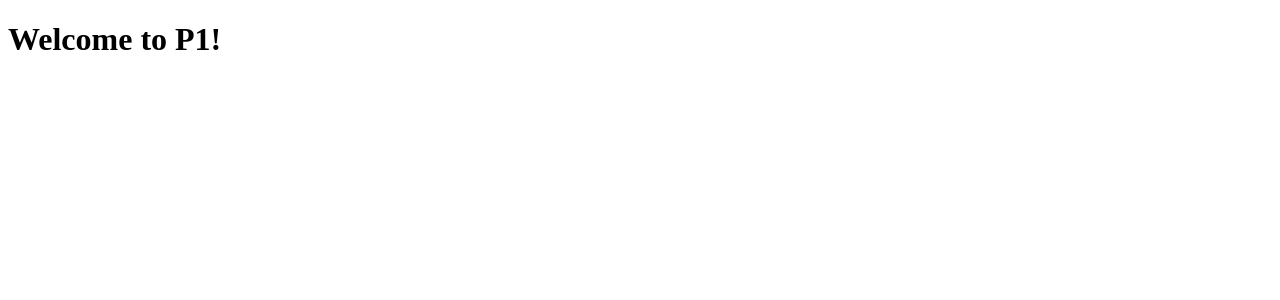
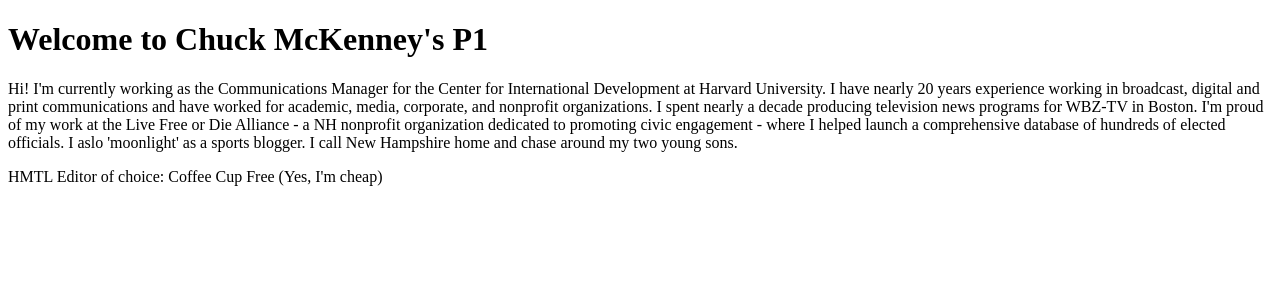
Before and after one commit to clmckenney/p1.codingonthefly.biz, a PHP site: page / in a window 1280 px wide. Shown: the top 300 px of the page. Run offline with PHP 8.4, Linux system fonts and the light colour scheme.

Commit message:
Update index.php

```diff
--- a/index.php
+++ b/index.php
@@ -3,10 +3,9 @@
   <head>
     <meta charset="utf-8">
     <meta name="generator" content="CoffeeCup HTML Editor (www.coffeecup.com)">
-    <meta name="created" content="Mon, 16 Sep 2013 00:31:40 GMT">
     <meta name="description" content="">
     <meta name="keywords" content="">
-    <title></title>
+    <title>Chuck McKenney's Project</title>
 
     <style type="text/css">
     <!--
@@ -25,8 +24,11 @@
     <![endif]-->
   </head>
   <body>
-<h1>Welcome to P1!</h1>
+<h1>Welcome to Chuck McKenney's P1</h1>
 
+<p>Hi! I'm currently working as the Communications Manager for the Center for International Development at Harvard University. I have nearly 20 years experience working in broadcast, digital and print communications and have worked for academic, media, corporate, and nonprofit organizations. I spent nearly a decade producing television news programs for WBZ-TV in Boston. I'm proud of my work at the Live Free or Die Alliance - a NH nonprofit organization dedicated to promoting civic engagement - where I helped launch a comprehensive database of hundreds of elected officials. I aslo 'moonlight' as a sports blogger. I call New Hampshire home and chase around my two young sons.</p>
+
+<p>HMTL Editor of choice: Coffee Cup Free (Yes, I'm cheap)</p>
 
   </body>
 </html>
```
